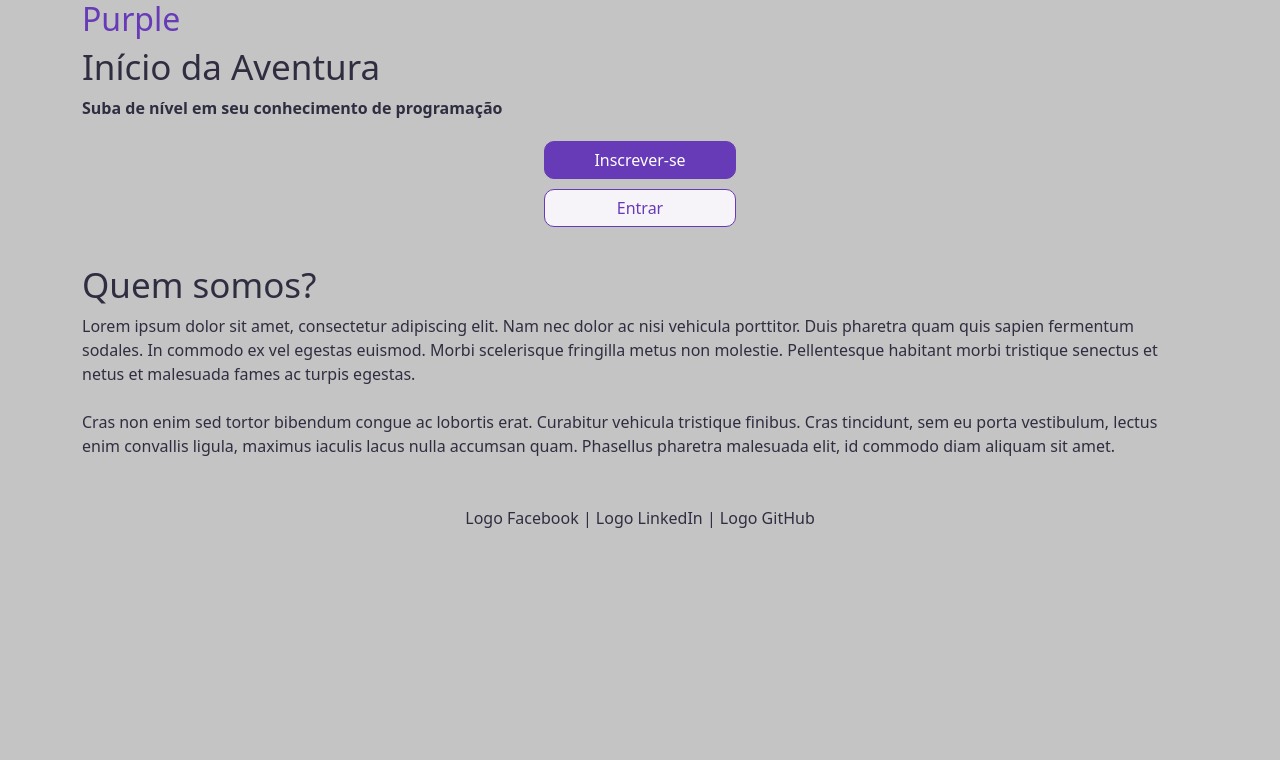
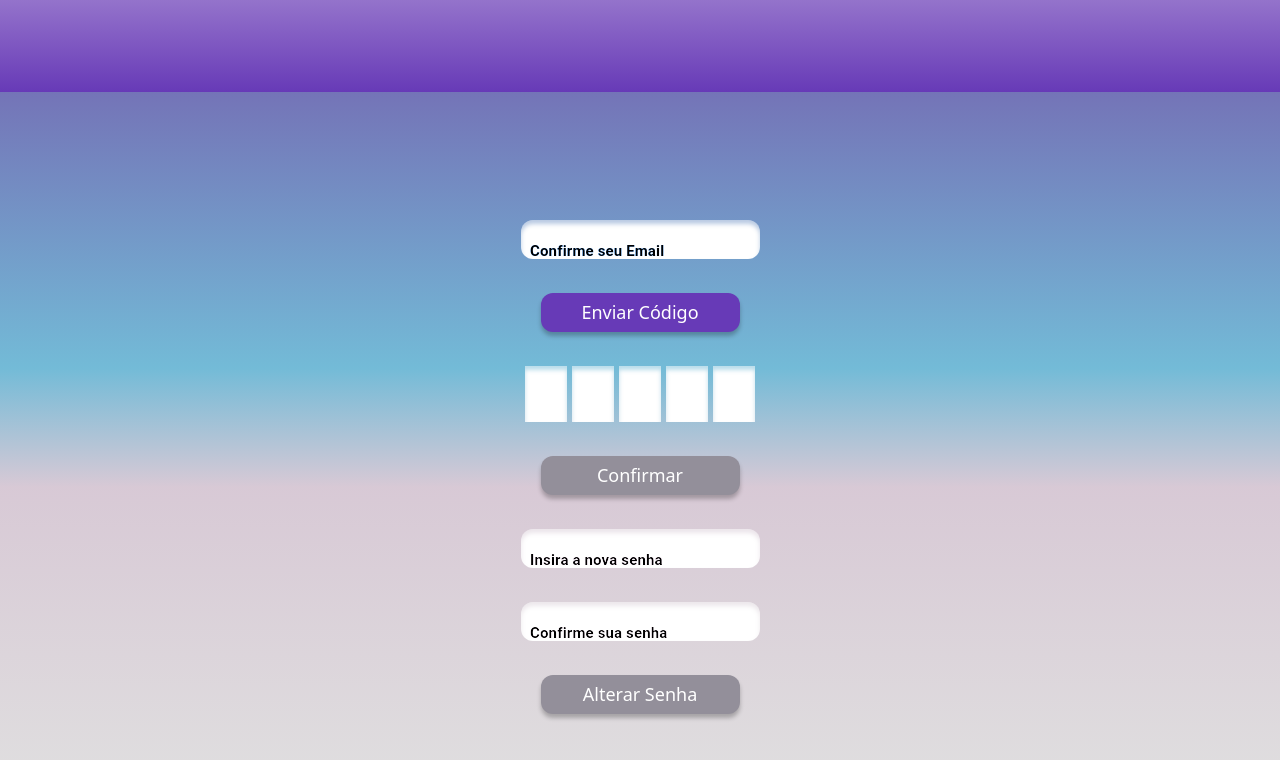
Before and after one commit to danielafarias/purpose, a Next.js app: page / in a window 1280 px wide. Shown: the top 760 px of the page. Built offline with nearby package versions, Linux system fonts and the light colour scheme.

Commit message:
PasswordRecovery

```diff
--- /dev/null
+++ b/pages/forgotpassword.js
@@ -0,0 +1,38 @@
+import { FormControl } from 'react-bootstrap'
+import { Box, TextField } from '@material-ui/core'
+import styles from '../styles/forgotpassword.module.scss'
+
+export default function forgotpassword() {
+    return (
+      <div className={styles.background}>
+      <div className={styles.organizer}>
+        <div className={styles.header}></div>
+        <form className={styles.emailConfirmation} noValidate autoComplete="off" disableUnderline='true'>
+                <TextField id="standard-basic" label="Confirme seu Email" InputProps={{ disableUnderline: true }} InputLabelProps={{style: {fontSize: 15, fontWeight: 700, font: "Roboto", style: "normal", color: "rgb(0, 0, 0)"}, input: {fontSize: 50}}} />
+        </form>
+        <button className={styles.buttonClickable}>Enviar Código</button>
+        <div className={styles.codeOrganizer}>
+            <div className={styles.codeBox}></div>
+            <div className={styles.codeBox}></div>
+            <div className={styles.codeBox}></div>
+            <div className={styles.codeBox}></div>
+            <div className={styles.codeBox}></div>
+            <form className={styles.codeConfirmation} noValidate autoComplete="off" disableUnderline='true'>
+                <TextField id="standard-basic" InputProps={{ disableUnderline: true, style: {fontSize: 40, letterSpacing: "25px"}}} inputProps={{ maxLength: 5 }} InputLabelProps={{style: {fontSize: 35, fontWeight: 700, font: "Roboto", style: "normal", color: "rgb(0, 0, 0)", textAlign: 'center'}}} />
+            </form>
+          </div>
+          <button className={styles.buttonUnclickable}>Confirmar</button>
+          <form className={styles.password} noValidate autoComplete="off" disableUnderline='true'>
+            <TextField id="standard-basic" label="Insira a nova senha" InputProps={{ disableUnderline: true }} InputLabelProps={{style: {fontSize: 15, fontWeight: 700, font: "Roboto", style: "normal", color: "rgb(0, 0, 0)"}, input: {fontSize: 50}}} />
+          </form>
+          <form className={styles.password} noValidate autoComplete="off" disableUnderline='true'>
+            <TextField id="standard-basic" label="Confirme sua senha" InputProps={{ disableUnderline: true }} InputLabelProps={{style: {fontSize: 15, fontWeight: 700, font: "Roboto", style: "normal", color: "rgb(0, 0, 0)"}, input: {fontSize: 50}}} />
+          </form>
+          <button className={styles.buttonUnclickable}>Alterar Senha</button>
+          <footer className={styles.footer}></footer>
+    </div>
+      </div>
+
+
+    )
+}
--- a/pages/index.js
+++ b/pages/index.js
@@ -1,17 +1,11 @@
 import Head from 'next/head';
 import Welcome from '../components/Welcome';
+import Forgot from './forgotpassword';
 
 export default function Home() {
   return (
     <div>
-      <Head>
-        <title>Create Next App</title>
-        <meta name="description" content="Generated by create next app" />
-        <link rel="icon" href="/favicon.ico" />
-      </Head>
-
-      <Welcome />
-
+      <Forgot />
     </div>
   )
 }
--- /dev/null
+++ b/styles/forgotpassword.module.scss
@@ -0,0 +1,109 @@
+.organizer {
+    display: flex;
+  flex-direction: column;
+  align-items: center;
+  width: 100%;
+  height: 100%;
+  min-height: 100%;
+  background: linear-gradient(180deg, #7471B6 10%, rgba(7, 150, 206, 0.5) 45.33%, rgba(144, 0, 121, 0.1) 60%, rgba(224, 224, 224, 0.64) 100%);
+}
+
+.background {
+    width: 100%;
+    height: 100%px;
+    min-height: 100%;
+    background: rgba(224, 224, 224, 1);
+    position: absolute;
+}
+
+.header {
+    width: 100%;
+    height: 5.75rem;
+    background: linear-gradient(180deg, #673AB7 0%, #9473CB 100%);
+    transform: rotate(-180deg);
+}
+
+.emailConfirmation {
+    background: #FFFFFF;
+    mix-blend-mode: hard-light;
+    box-shadow: inset 0px 4px 4px rgba(0, 0, 0, 0.25);
+    border-radius: 12px;
+    width: 239px;
+    height: 39px;
+    top: 0%;
+    left: 50%;
+    font-size: 50px;
+    align-items: center;
+    margin-top: 8rem;
+    text-align: center;
+}
+
+.buttonClickable {
+    width: 199px;
+    height: 39px;
+    color: #ffffff;
+    font-weight: 25rem;
+    font-size: 1.125rem;
+    line-height: 1.318125rem;
+    background: #673AB7;
+    box-shadow: 0px 4px 4px rgba(0, 0, 0, 0.25);
+    border: none;
+    border-radius: 12px;
+    margin-top: 2.125rem;
+}
+
+.buttonUnclickable {
+    width: 199px;
+    height: 39px;
+    color: #ffffff;
+    font-weight: 25rem;
+    font-size: 1.125rem;
+    line-height: 1.318125rem;
+    background: #938F9A;
+    box-shadow: 0px 4px 4px rgba(0, 0, 0, 0.25);
+    border-radius: 12px;
+    border: none;
+    margin-top: 2.125rem;
+}
+
+.codeBox {
+top: 366px;
+width: 42px;
+height: 56px;
+background: #FFFFFF;
+mix-blend-mode: hard-light;
+box-shadow: inset 0px 4px 4px rgba(0, 0, 0, 0.25);
+margin: 0 2.5px 0 2.5px;
+}
+
+.codeOrganizer {
+    position: relative;
+    display: flex;
+    flex-direction: row;
+    justify-content: center;
+    margin-top: 2.125rem;
+}
+
+.codeConfirmation {
+    position: absolute;
+    right: -17px;
+    background: none;
+    width: 240px;
+}
+
+.password {
+    background: #FFFFFF;
+    mix-blend-mode: hard-light;
+    box-shadow: inset 0px 4px 4px rgba(0, 0, 0, 0.25);
+    border-radius: 12px;
+    width: 239px;
+    height: 39px;
+    font-size: 50px;
+    align-items: center;
+    margin-top: 2.125rem;
+    text-align: center;
+}
+
+.footer {
+    margin-bottom: 6.125rem;
+}
--- a/styles/globals.scss
+++ b/styles/globals.scss
@@ -2,6 +2,4 @@
   padding: 0;
   margin: 0;
   box-sizing: border-box;
-  background-color: #C4C4C4;
-  color: #2F2E41;
 }
```
